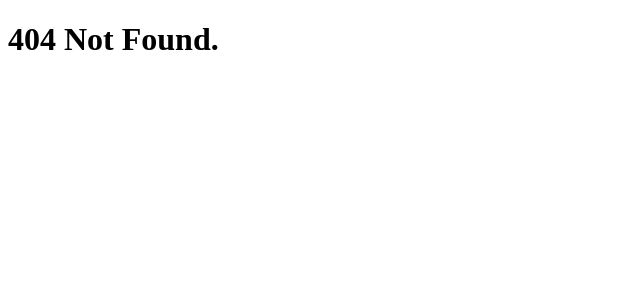
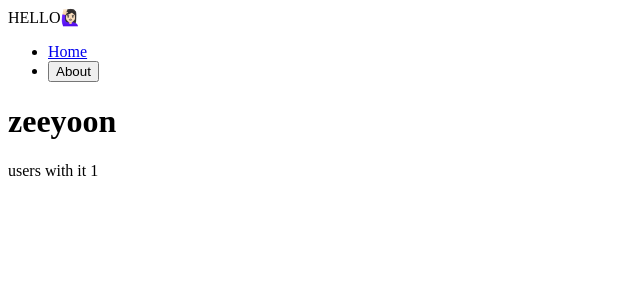
Before and after one commit to JiyoonZ/react-final-practice, a React (Create React App) app in the folder practice2/: page /users/1 in a window 1280 px wide. Before the commit this address had no page. Shown: the top 300 px of the page, without its empty margins (0-640 px from the left). Built offline with nearby package versions, Linux system fonts and the light colour scheme.

Commit message:
useParam practice

```diff
--- a/practice2/src/Router.tsx
+++ b/practice2/src/Router.tsx
@@ -5,6 +5,7 @@ import Home from "./screens/Home";
 import Root from "./Root";
 import NotFound from "./screens/NotFound";
 import ErrorComponent from "./components/ErrorComponent";
+import User from "./screens/users/User";
 const router = createBrowserRouter([
   {
     path: "/",
@@ -19,6 +20,10 @@ const router = createBrowserRouter([
         path: "about",
         element: <About />,
       },
+      {
+        path: "users/:userId",
+        element: <User />,
+      },
     ],
     errorElement: <NotFound />,
   },
--- /dev/null
+++ b/practice2/src/db.ts
@@ -0,0 +1,10 @@
+export const users = [
+  {
+    id: 1,
+    name: "zeeyoon",
+  },
+  {
+    id: 2,
+    name: "minki",
+  },
+];
--- a/practice2/src/screens/Home.tsx
+++ b/practice2/src/screens/Home.tsx
@@ -1,6 +1,18 @@
+import {Link} from "react-router-dom";
+import {users} from "../db";
+
 function Home() {
-  const users: any = [];
-  return <h1>Home{users[0].name}</h1>;
+  return (
+    <div>
+      <ul>
+        {users.map((user) => (
+          <li key={user.id}>
+            <Link to={`/users/${user.id}`}>{user.name}</Link>
+          </li>
+        ))}
+      </ul>
+    </div>
+  );
 }
 
 export default Home;
--- /dev/null
+++ b/practice2/src/screens/users/User.tsx
@@ -0,0 +1,14 @@
+import {useParams} from "react-router-dom";
+import {users} from "../../db";
+
+function User() {
+  const {userId} = useParams();
+  return (
+    <>
+      <h1>{users[Number(userId) - 1].name}</h1>
+      <p>users with it {userId} </p>
+    </>
+  );
+}
+
+export default User;
```
